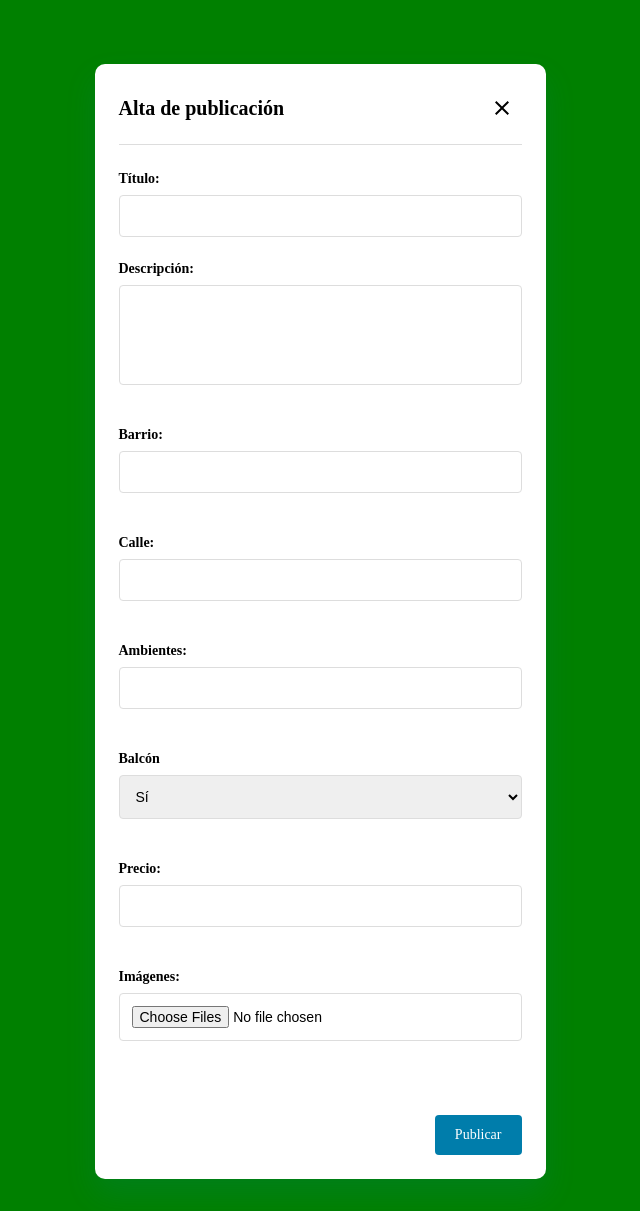
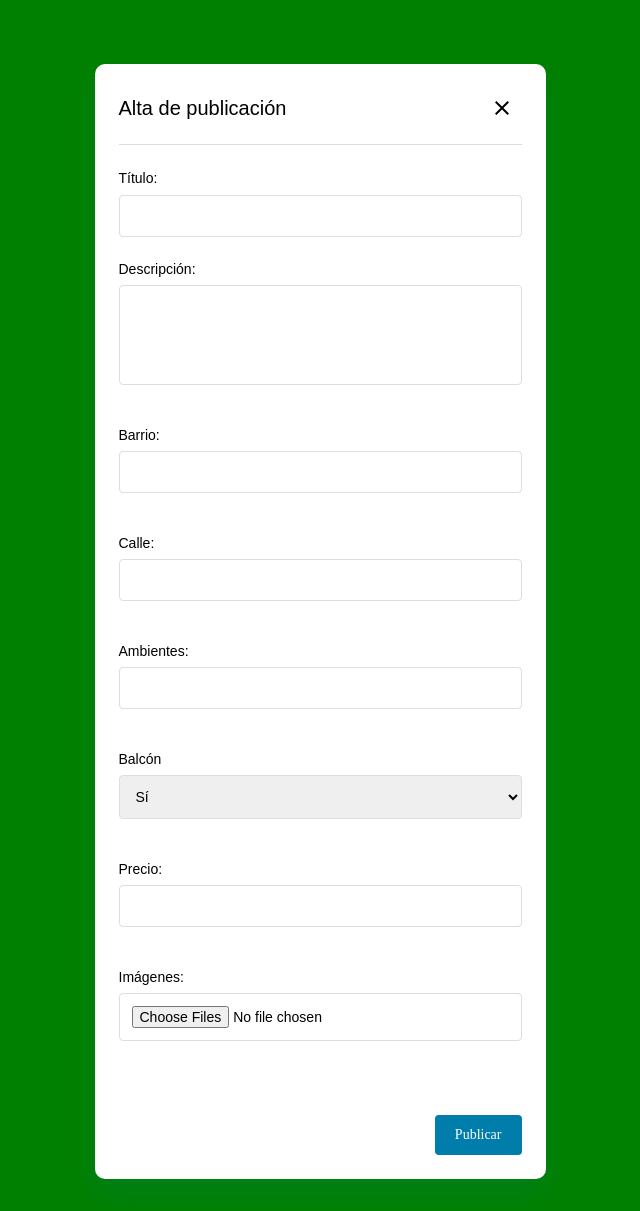
Before and after one commit to matiasjrodriguez/unlu-bnb, a Flask app: template templates/publicar.html in a window 1280 px wide. Shown: the whole page, without its empty margins (376-1016 px from the left). Run offline with Flask 3, Linux system fonts and the light colour scheme; the template is opened without the code that fills it, so the values that code supplies are empty; parts of the project's set-up code (start-up, migrations or seed data) failed here and were passed over.

Commit message:
actualizo fuentes en css

```diff
--- a/static/styles/publicar.css
+++ b/static/styles/publicar.css
@@ -126,3 +126,9 @@ select {
 .button--primary:hover {
   background-color: #006489;
 }
+
+.texto {
+  font-family: sans-serif;
+  font-weight: 300;
+  color: #000;
+}
--- a/templates/publicar.html
+++ b/templates/publicar.html
@@ -10,7 +10,7 @@
     <div class="container">
     <div class="modal">
     <div class="modal__header">
-    <span class="modal__title">Alta de publicación</span>
+    <span class="modal__title texto">Alta de publicación</span>
     <button class="button button--icon">
         <svg width="24" height="24" viewBox="0 0 24 24">
           <path fill="none" d="M0 0h24v24H0V0z"></path>
@@ -22,32 +22,32 @@
     <div class="modal__body">
       <div class="input">
         <form id="publicarForm" enctype="multipart/form-data">
-        <label for="titulo" class="input__label">Título:</label>
+        <label for="titulo" class="input__label texto">Título:</label>
         <input type="text" id="titulo" name="titulo" class="input__field"required><br>
     </div>
 
     <div class="input">
-        <label for="descripcion" class="input__label">Descripción:</label>
+        <label for="descripcion" class="input__label texto">Descripción:</label>
         <textarea id="descripcion" name="descripcion" class="input__field input__field--textarea" required></textarea><br>
     </div>
 
     <div class="input">
-        <label for="barrio" class="input__label">Barrio:</label>
+        <label for="barrio" class="input__label texto">Barrio:</label>
         <input type="text" id="barrio" name="barrio" class="input__field" required><br>
     </div>
 
     <div class="input">
-        <label for="calle" class="input__label">Calle:</label>
+        <label for="calle" class="input__label texto">Calle:</label>
         <input type="text" id="calle" name="calle" class="input__field" required><br>
     </div>
 
     <div class="input">
-        <label for="ambientes" class="input__label">Ambientes:</label>
+        <label for="ambientes" class="input__label texto">Ambientes:</label>
         <input type="number" id="ambientes" name="ambientes" class="input__field" required><br>
     </div>
 
     <div class="input">
-        <label for="balcon" class="input__label">Balcón</label>
+        <label for="balcon" class="input__label texto">Balcón</label>
         <select id="balcon" name="balcon" class="input__field" required>
             <option value="1">Sí</option>
             <option value="0">No</option>
@@ -55,12 +55,12 @@
     </div>
 
     <div class="input">
-        <label for="precio" class="input__label">Precio:</label>
+        <label for="precio" class="input__label texto">Precio:</label>
         <input type="number" id="precio" name="precio" class="input__field" required><br>
     </div>
 
     <div class="input">
-        <label for="imagenes" class="input__label">Imágenes:</label>
+        <label for="imagenes" class="input__label texto">Imágenes:</label>
         <input type="file" id="imagenes" name="imagenes" multiple accept="image/*" class="input__field"><br>
         </div>
     </div>
```
Also changed, not shown: static/styles/index.css (+6 -3 lines), static/styles/login.css (+5 -3 lines), static/styles/signup.css (+6 -5 lines), static/img/tatianag_2025-09-28_18-29-59_1000004206.jpg (deleted).
